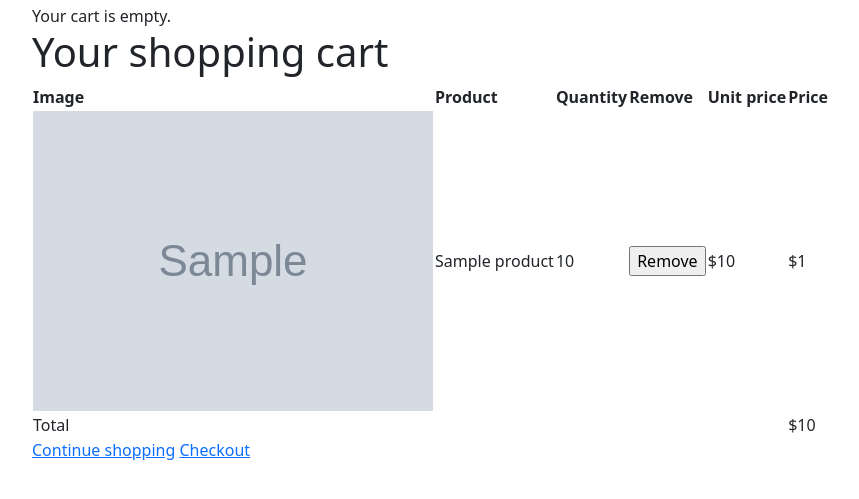
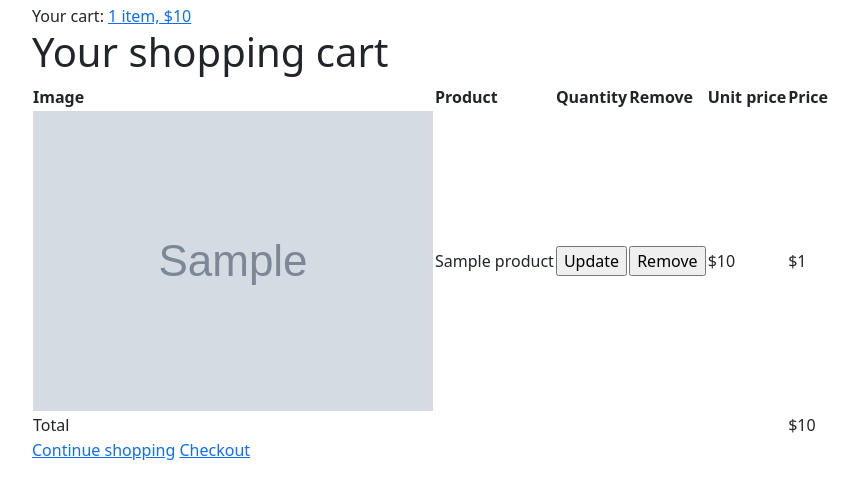
Before and after one commit to SwordOfMyBone/E_commerce, a Django app: template e_commerce_store/templates/cart/detail.html in a window 1280 px wide. Shown: the part 56-555 px from the top of the page, without its empty margins (50-909 px from the left). Run offline with Django 3.2, Linux system fonts and the light colour scheme; the template is opened without the code that fills it: most values are stand-ins (such as "Sample title", 1, 10 or a date in 2020); grey boxes marked "Sample" are stand-in pictures; some libraries are stand-ins or nearby versions.

Commit message:
CART DONE

```diff
--- a/config/settings/base.py
+++ b/config/settings/base.py
@@ -75,10 +75,11 @@ THIRD_PARTY_APPS = [
 ]
 
 LOCAL_APPS = [
-    # Your stuff: custom apps go here
+    # custom apps go here
     "e_commerce_store.users",
     "e_commerce_store.store",
     "e_commerce_store.cart",
+    "e_commerce_store.orders",
 ]
 # https://docs.djangoproject.com/en/dev/ref/settings/#installed-apps
 INSTALLED_APPS = DJANGO_APPS + THIRD_PARTY_APPS + LOCAL_APPS
@@ -182,6 +183,7 @@ TEMPLATES = [
                 "django.template.context_processors.tz",
                 "django.contrib.messages.context_processors.messages",
                 "e_commerce_store.users.context_processors.allauth_settings",
+                "e_commerce_store.cart.context_processors.cart",
             ],
         },
     }
--- /dev/null
+++ b/e_commerce_store/cart/context_processors.py
@@ -0,0 +1,5 @@
+from .cart import Cart
+
+
+def cart(request):
+    return {"cart": Cart(request)}
--- a/e_commerce_store/cart/views.py
+++ b/e_commerce_store/cart/views.py
@@ -30,4 +30,8 @@ def cart_remove(request, product_id):
 
 def cart_detail(request):
     cart = Cart(request)
+    for item in cart:
+        item["update_quantity_form"] = CartAddProductForm(
+            initial={"quantity": item["quantity"], "override": True}
+        )
     return render(request, "cart/detail.html", {"cart": cart})
--- a/e_commerce_store/templates/cart/detail.html
+++ b/e_commerce_store/templates/cart/detail.html
@@ -27,7 +27,15 @@
                             </a>
                         </td>
                         <td>{{ product.name }}</td>
-            <td>{{ item.quantity }}</td>
+                        <td>
+                            <form action="{% url "cart:cart_add" product.id %}" method="post">
+                                {{ item.update_quantity_form.quantity }}
+                                {{ item.update_quantity_form.override }}
+                                <input type="submit" value="Update">
+                                {% csrf_token %}
+                            </form>
+                        </td>
+
                         <td>
                             <form action="{% url "cart:cart_remove" product.id %}" method="post">
                                 <input type="submit" value="Remove">
--- a/e_commerce_store/templates/store/base.html
+++ b/e_commerce_store/templates/store/base.html
@@ -132,7 +132,19 @@
                     </div>
                 {% endfor %} {% endif %}
                 <div id="subheader">
-                        <div class="cart">Your cart is empty.</div>
+                    <div class="cart">
+                        {% with total_items=cart|length %}
+                            {% if total_items > 0 %}
+                                Your cart:
+                                <a href="{% url "cart:cart_detail" %}">
+                                    {{ total_items }} item{{ total_items|pluralize }},
+                                    ${{ cart.get_total_price }}
+                                </a>
+                            {% else %}
+                                Your cart is empty.
+                            {% endif %}
+                        {% endwith %}
+                    </div>
                 </div>
                 <div id="content">{% block content %} Content here </div>
                 {% endblock content %}
```
Lines whose indentation alone changed are shown as unchanged.
